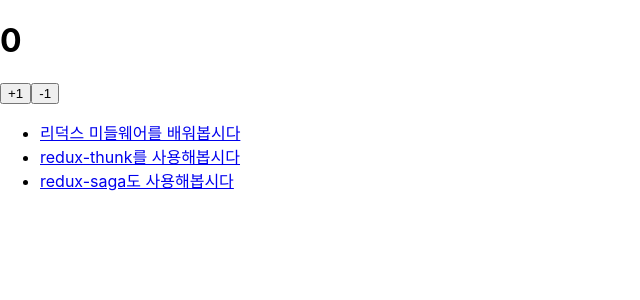
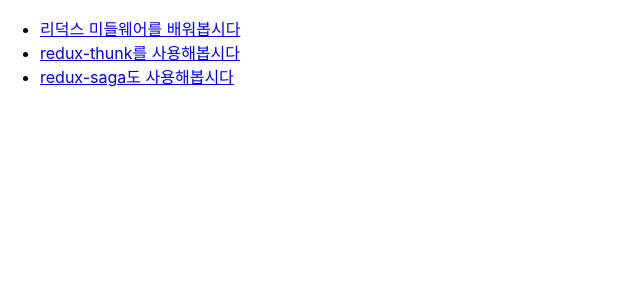
Before and after one commit to SungHyun627/React_Study, a React (Create React App) app in the folder redux-middleware-in-react/: page / in a window 1280 px wide. Shown: the top 300 px of the page, without its empty margins (0-640 px from the left). Built offline with nearby package versions, Linux system fonts and the light colour scheme.

Commit message:
App에서 라우트 설정

```diff
--- a/redux-middleware-in-react/src/App.js
+++ b/redux-middleware-in-react/src/App.js
@@ -1,13 +1,17 @@
-import "./App.css";
-import CounterContainer from "./containers/CounterContainer";
-import PostListContainer from "./containers/PostListContainer";
+import { Route } from "react-router-dom";
+// import CounterContainer from "./containers/CounterContainer";
+// import PostListContainer from "./containers/PostListContainer";
+import PostListPage from "./pages/PostListPage";
+import PostPage from "./pages/PostPage";
 
 function App() {
   return (
-    <div>
-      <CounterContainer />
-      <PostListContainer />
-    </div>
+    <>
+      {/* <CounterContainer />
+      <PostListContainer /> */}
+      <Route path="/" component={PostListPage} exact={true} />
+      <Route path="/:id" component={PostPage} />
+    </>
   );
 }
 
```
